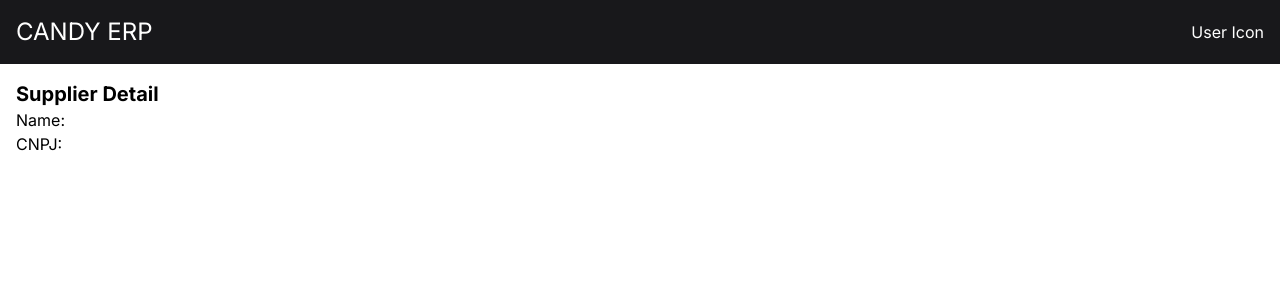
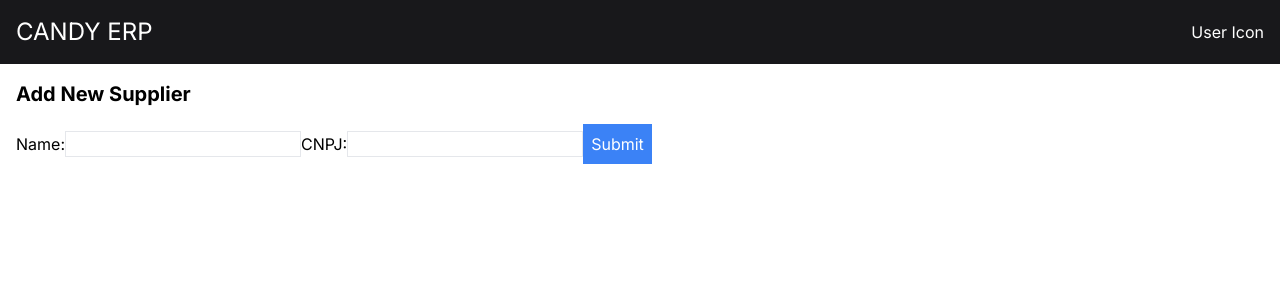
Before and after one commit to pedroandriottii/candyerp-front, a Next.js app: page /supplier/create in a window 1280 px wide. Shown: the top 300 px of the page. Built offline with nearby package versions, Linux system fonts and the light colour scheme; no server answers.

Commit message:
crud template created

```diff
--- /dev/null
+++ b/app/supplier/[id]/update/page.tsx
@@ -0,0 +1,72 @@
+"use client";
+import { useRouter } from 'next/navigation';
+import { useState, useEffect } from 'react';
+
+
+const UpdateSupplier = ({ params }: { params: { id: string }}) => {
+
+  const [name, setName] = useState('');
+  const [cnpj, setCnpj] = useState('');
+  const [loading, setLoading] = useState(true);
+  const router = useRouter();
+
+  useEffect(() => {
+    if (params.id) {
+      fetch(`http://localhost:8080/suppliers/${params.id}`)
+        .then(response => response.json())
+        .then(data => {
+          setName(data.name);
+          setCnpj(data.cnpj);
+          setLoading(false);
+        });
+    }
+  }, [params.id]);
+
+  const handleSubmit = async (event: { preventDefault: () => void; }) => {
+    event.preventDefault();
+    const response = await fetch(`http://localhost:8080/suppliers/${params.id}`, {
+      method: 'PUT',
+      headers: {
+        'Content-Type': 'application/json',
+      },
+      body: JSON.stringify({ name, cnpj }),
+    });
+
+    if (response.ok) {
+      router.push('/supplier');
+    }
+  };
+
+  if (loading) {
+    return <p>Loading...</p>;
+  }
+
+  return (
+    <div className="p-4">
+      <h1 className="text-xl font-bold">Update Supplier</h1>
+      <form onSubmit={handleSubmit}>
+        <label htmlFor="name">Name:</label>
+        <input
+          id="name"
+          value={name}
+          onChange={(e) => setName(e.target.value)}
+          required
+          className="border"
+        />
+        <label htmlFor="cnpj">CNPJ:</label>
+        <input
+          id="cnpj"
+          value={cnpj}
+          onChange={(e) => setCnpj(e.target.value)}
+          required
+          className="border"
+        />
+        <button type="submit" className="bg-blue-500 text-white p-2 mt-4">
+          Update
+        </button>
+      </form>
+    </div>
+  );
+};
+
+export default UpdateSupplier;
--- /dev/null
+++ b/app/supplier/create/page.tsx
@@ -0,0 +1,54 @@
+"use client";
+import { useState } from 'react';
+import { useRouter } from 'next/navigation';
+
+const NewSupplier = () => {
+  const router = useRouter();
+
+  const [name, setName] = useState('');
+  const [cnpj, setCnpj] = useState('');
+
+  const handleSubmit = async (event: React.FormEvent) => {
+    event.preventDefault();
+    const response = await fetch('http://localhost:8080/suppliers', {
+      method: 'POST',
+      headers: {
+        'Content-Type': 'application/json',
+      },
+      body: JSON.stringify({ name, cnpj }),
+    });
+
+    if (response.ok) {
+      router.push('/supplier');
+    }
+  };
+
+  return (
+    <div className="p-4">
+      <h1 className="text-xl font-bold">Add New Supplier</h1>
+      <form onSubmit={handleSubmit}>
+        <label htmlFor="name">Name:</label>
+        <input
+          id="name"
+          value={name}
+          onChange={(e) => setName(e.target.value)}
+          required
+          className="border"
+        />
+        <label htmlFor="cnpj">CNPJ:</label>
+        <input
+          id="cnpj"
+          value={cnpj}
+          onChange={(e) => setCnpj(e.target.value)}
+          required
+          className="border"
+        />
+        <button type="submit" className="bg-blue-500 text-white p-2 mt-4">
+          Submit
+        </button>
+      </form>
+    </div>
+  );
+};
+
+export default NewSupplier;
--- a/app/supplier/page.tsx
+++ b/app/supplier/page.tsx
@@ -13,9 +13,28 @@ const SupplierPage: React.FC = () => {
       .then(data => setSuppliers(data));
   }, []);
 
+  const handleDelete = async (event: React.FormEvent, id: number) => {
+    event.preventDefault();
+    if (window.confirm('Are you sure you want to delete this supplier?')) {
+      const response = await fetch(`http://localhost:8080/suppliers/${id}`, {
+        method: 'DELETE',
+      });
+      if (response.ok) {
+        setSuppliers(prevSuppliers => prevSuppliers.filter(supplier => supplier.id !== id));
+        alert('Supplier deleted successfully!');
+      } else {
+        alert('Failed to delete the supplier.');
+      }
+    }
+  };
+
+
   return (
     <div className="p-4">
       <h1 className="text-xl font-bold">Suppliers List</h1>
+      <Link href="/supplier/create">
+        <button className="bg-blue-500 text-white p-2 mt-4">Add New Supplier</button>
+      </Link>
       <ul>
         {suppliers.map(supplier => (
           <li key={supplier.id} className="mt-2">
@@ -24,6 +43,16 @@ const SupplierPage: React.FC = () => {
             <Link href={`/supplier/${supplier.id}`}>
               <button className="ml-2 text-blue-500">Detail</button>
             </Link>
+            <Link href={`/supplier/${supplier.id}/update`}>
+              <button className="ml-2 text-blue-500">Update</button>
+            </Link>
+
+            <form onSubmit={(event) => handleDelete(event, supplier.id)}>
+              <button type='submit' className='text-red-500'>
+                delete???
+              </button>
+            </form>
+
           </li>
         ))}
       </ul>
```
